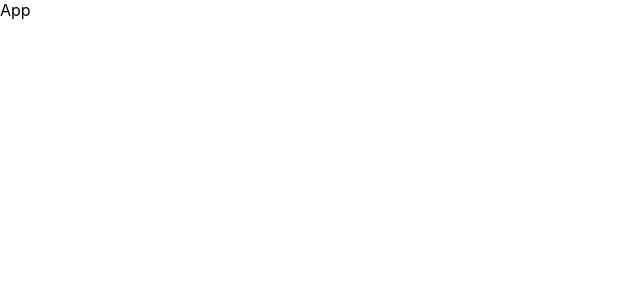
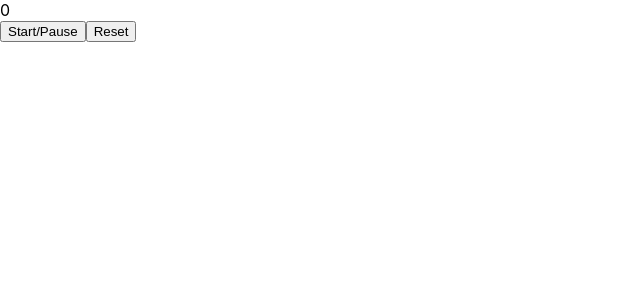
Before and after one commit to lantonen/React, a React (Create React App) app in the folder clock_app/: page / in a window 1280 px wide. Shown: the top 300 px of the page, without its empty margins (0-640 px from the left). Built offline with nearby package versions, Linux system fonts and the light colour scheme.

Commit message:
timer component done

```diff
--- a/clock_app/src/App.jsx
+++ b/clock_app/src/App.jsx
@@ -1,8 +1,12 @@
 import React from 'react'
+import Timer from './components/timer'
 
 const App = () => {
   return (
-    <div>App</div>
+    <div>
+    <Timer></Timer>
+    </div>
+
   )
 }
 
--- /dev/null
+++ b/clock_app/src/components/timer.jsx
@@ -0,0 +1,40 @@
+import React from 'react'
+import { useEffect, useState } from 'react'
+
+const Timer = () => {
+    const [seconds, setSeconds] = useState(0);
+    const [active, setActive] = useState(false);
+
+    function pause() {
+        setActive(!active);
+    }
+
+    function reset() {
+        setSeconds(0);
+        setActive(false);
+    }
+
+    useEffect(() => {
+        var interval;
+        if (active) {
+            interval = setInterval(() => {
+                setSeconds(seconds => seconds + 1);
+            }, 1000);
+        } else if (!active && seconds !== 0) {
+            clearInterval(interval);
+        }
+        return () => clearInterval(interval);
+    }, [active, seconds]
+    );
+
+    return (
+        <div>
+            <div>{seconds}</div>
+            <button className = "start/pause" onClick={pause}>Start/Pause</button>
+            <button className = "reset" onClick={reset}>Reset</button>
+        </div>
+
+    )
+}
+
+export default Timer
```
